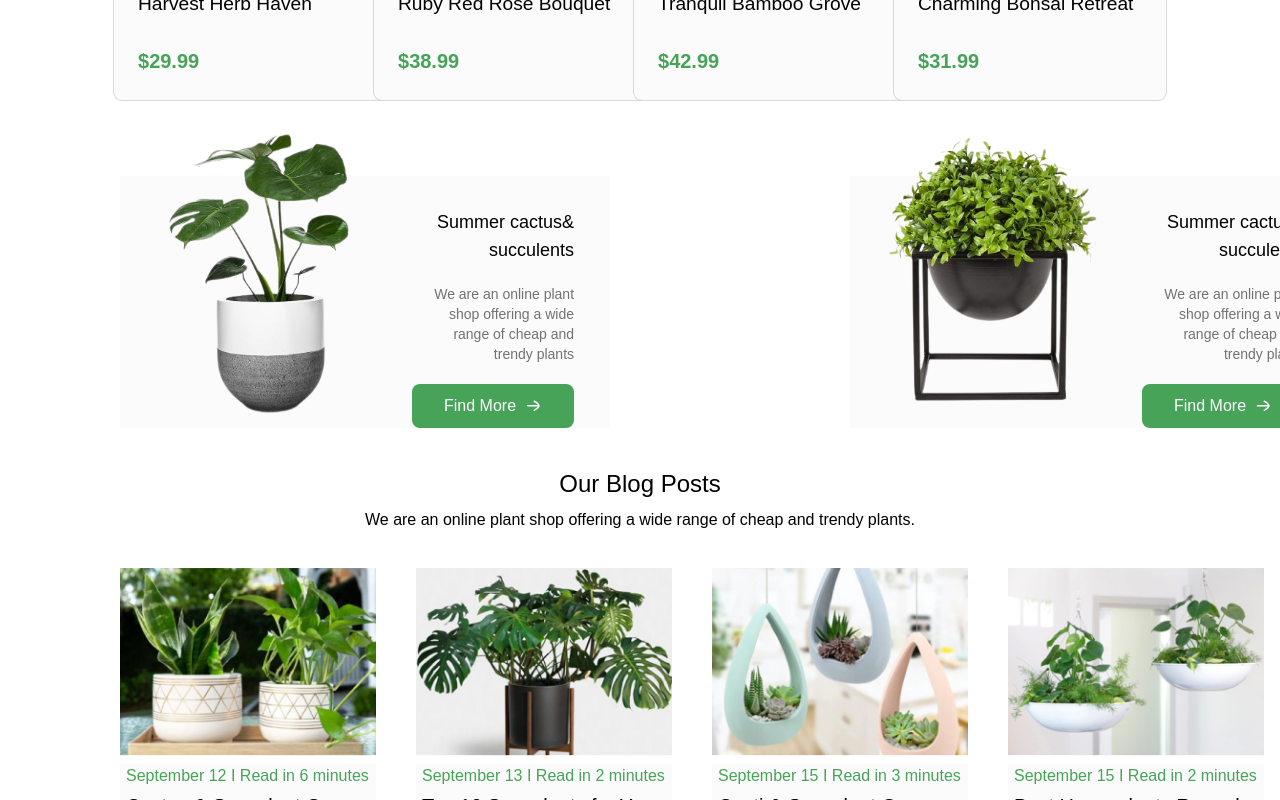
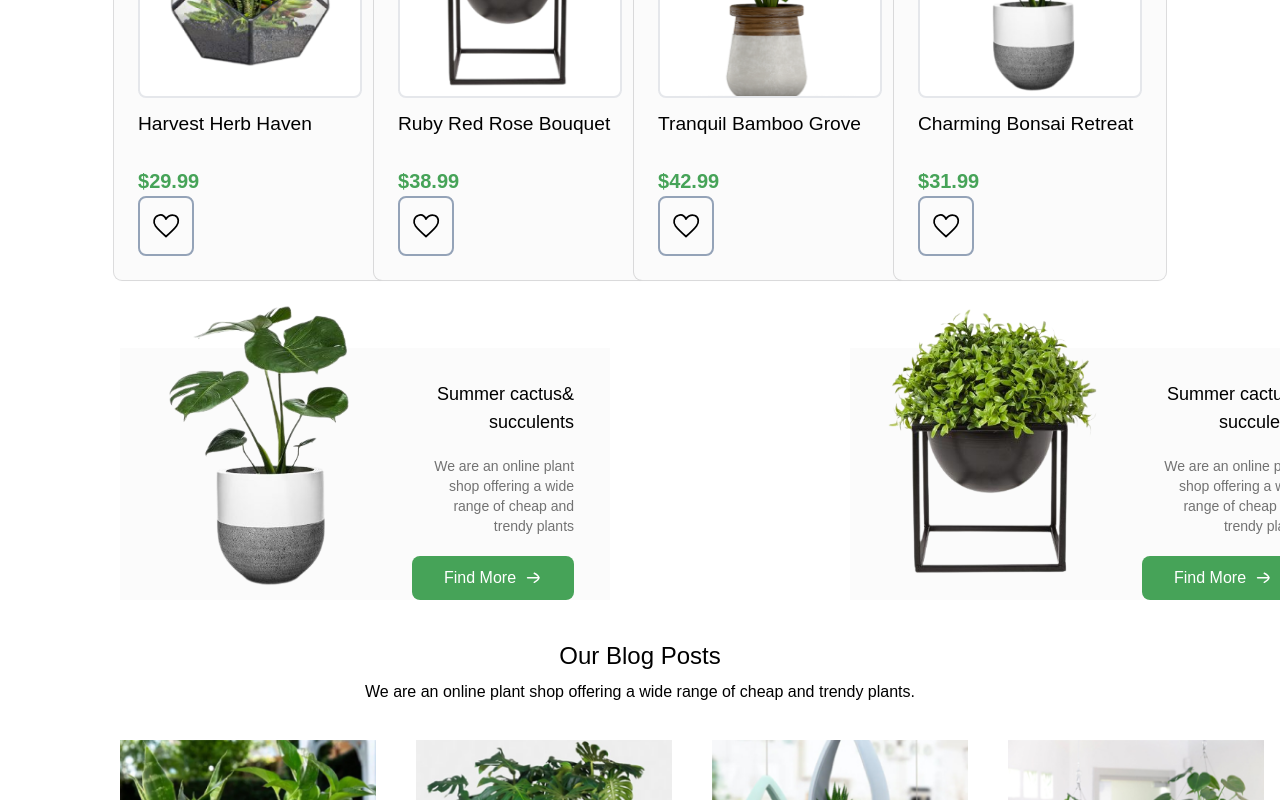
Before and after one commit to YahyobekRahimov/greenshop, a React (Vite) app: page / in a window 1280 px wide. Shown: the part 1942-2742 px from the top of the page. Built offline with nearby package versions, Linux system fonts and the light colour scheme; a web font is replaced by a local one.

Commit message:
added a few slices of redux, added liked products component

```diff
--- /dev/null
+++ b/src/components/LikeIcon.jsx
@@ -0,0 +1,22 @@
+import { useState } from "react";
+import Icon from "/src/images/likeIcon.svg?react";
+
+export default function LikeIcon({ onClick, className }) {
+   const [liked, setLiked] = useState(false);
+   return (
+      <div
+         onClick={() => setLiked(!liked)}
+         className={`w-max p-3 rounded-lg border-2 border-solid ${
+            liked ? "border-red-500" : "border-slate-400"
+         }`}
+      >
+         <Icon
+            className={`w-[1.75rem] ${
+               liked
+                  ? "text-red-500 fill-red-500"
+                  : "text-black fill-none"
+            } ${className ? className : ""}`}
+         />
+      </div>
+   );
+}
--- a/src/pages/Home/Home.jsx
+++ b/src/pages/Home/Home.jsx
@@ -10,7 +10,7 @@ export default function Home() {
       <main>
          <Hero />
          <Products />
-         <div className="flex mb-10 mt-5">
+         <div className="flex mb-10 mt-3">
             <FindMore
                image={FindMoreImagesOne}
                textTitel="Summer cactus& succulents"
--- a/src/pages/Home/Products.jsx
+++ b/src/pages/Home/Products.jsx
@@ -1,4 +1,5 @@
 import Container from "../../components/Container";
+import LikeIcon from "../../components/likeIcon";
 import data from "/data/data.json";
 import { Divider } from "@mui/material";
 
@@ -24,6 +25,7 @@ export default function Products() {
                   <h4 className="font-bold text-primary text-[1.25rem]">
                      ${product.price}
                   </h4>
+                  <LikeIcon />
                </div>
             ))}
          </div>
--- /dev/null
+++ b/src/redux/cartProductsSlice.js
@@ -0,0 +1,24 @@
+import { createSlice } from "@reduxjs/toolkit";
+
+const cartProductsSlice = createSlice({
+   name: "Products in cart",
+   initialState: [],
+   reducers: {
+      addToCart: (state, { payload }) => {
+         state.push(payload);
+      },
+      removeFromCart: (state, { payload }) => {
+         /**    Having received the id of the product from the payload,
+          * this function returns a new state which does not
+          * include the product that has been eliminated
+          * */
+         for (let i = 0; i < state.length; i++) {
+            const product = state[i];
+            if (product.id == payload) {
+               state.splice(i, 1);
+               break;
+            }
+         }
+      },
+   },
+});
--- /dev/null
+++ b/src/redux/likedProductsSlice.js
@@ -0,0 +1,20 @@
+import { createSlice } from "@reduxjs/toolkit";
+
+const likedProductsSlice = createSlice({
+   name: "Liked Products",
+   initialState: [],
+   reducers: {
+      addLikedProduct: (state, { payload }) => {
+         state.push(payload);
+      },
+      removeLikedProduct: (state, { payload }) => {
+         for (let i = 0; i < state.length; i++) {
+            const product = state[i];
+            if (product.id === payload) {
+               state.splice(i, 1);
+               break;
+            }
+         }
+      },
+   },
+});
--- a/src/redux/productsSlice.js
+++ b/src/redux/productsSlice.js
@@ -2,5 +2,5 @@ import { createSlice } from "@reduxjs/toolkit";
 const productsSlice = createSlice({
    name: "Products",
    initialState: [],
-
+   reducers: {},
 });
```
Also changed, not shown: src/images/likeIcon.svg.
